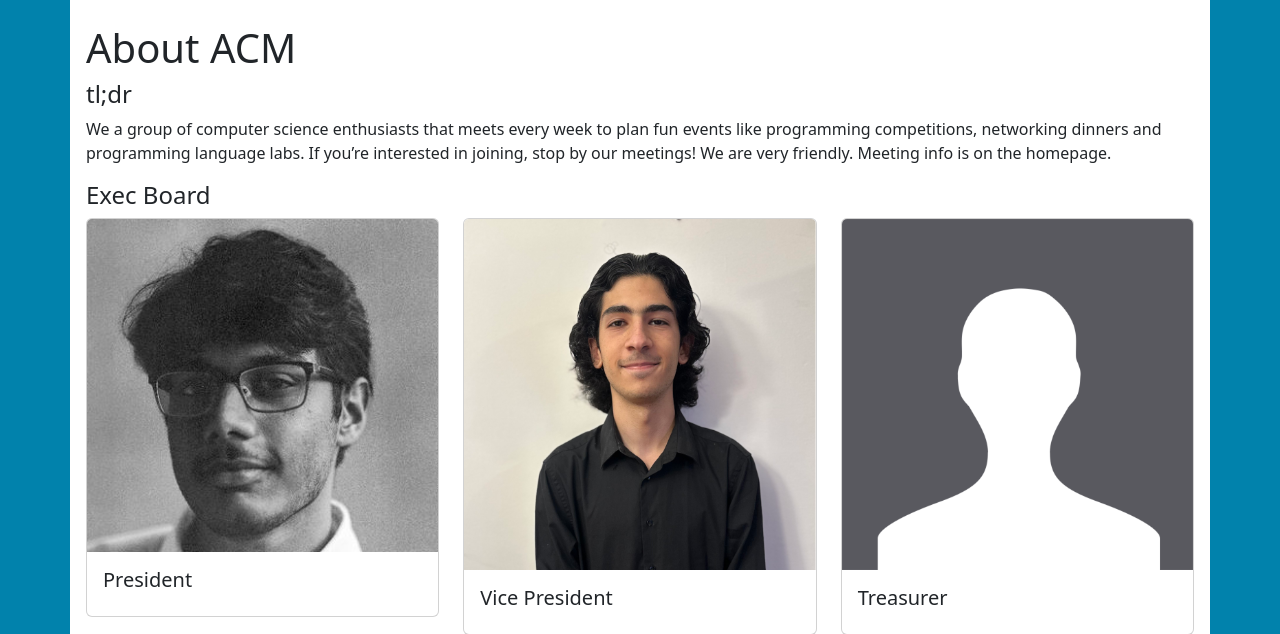
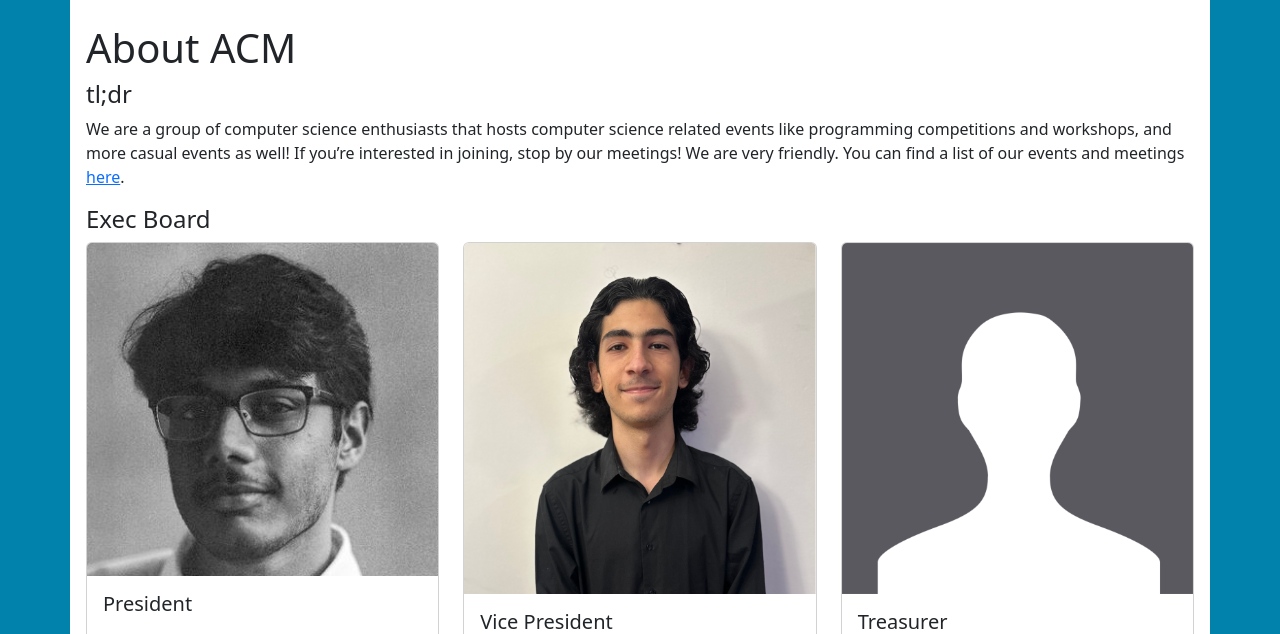
Before and after one commit to wpi-acm/acm-site, a Flask app: page /about in a window 1280 px wide. Shown: the part 108-742 px from the top of the page. Run offline with Flask 3, Linux system fonts and the light colour scheme; parts of the project's set-up code (start-up, migrations or seed data) failed here and were passed over; some libraries are stand-ins or nearby versions.

Commit message:
Update tl;dr

```diff
--- a/acmsite/templates/about.html
+++ b/acmsite/templates/about.html
@@ -5,10 +5,12 @@
 <h1>About ACM</h1>
 
 <h4>tl;dr</h4>
-<p>We a group of computer science enthusiasts that meets every week to plan fun
-events like programming competitions, networking dinners and programming
-language labs. If you’re interested in joining, stop by our meetings! We are
-very friendly. Meeting info is on the homepage.</p>
+<p>We are a group of computer science enthusiasts that hosts computer science
+related events like programming competitions and workshops, and more casual
+events as well! If you’re interested in joining, stop by our meetings! We are
+very friendly. You can find a list of our events and meetings <a href="{{
+                                                                       url_for('main.events')
+                                                                       }}">here</a>.</p>
 
 <h4>Exec Board</h4>
 <!-- TODO: Make this dynamic -- create officers table? <22-03-24, Cara> -->
```
